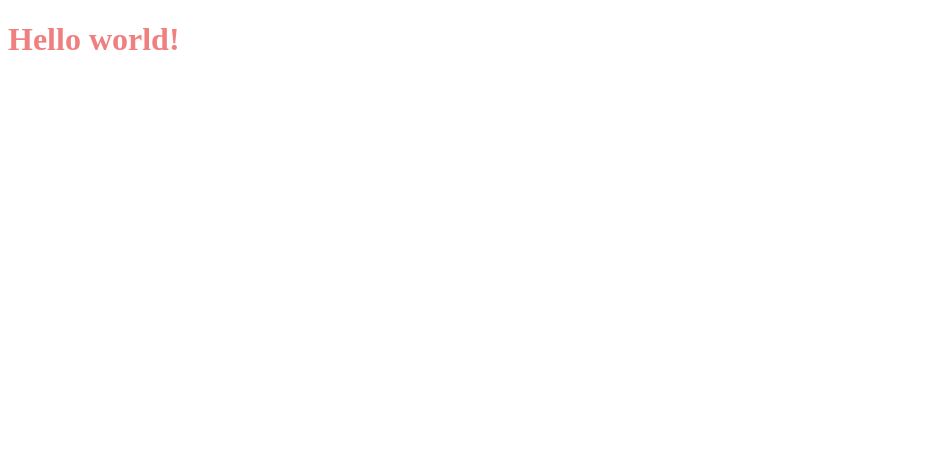
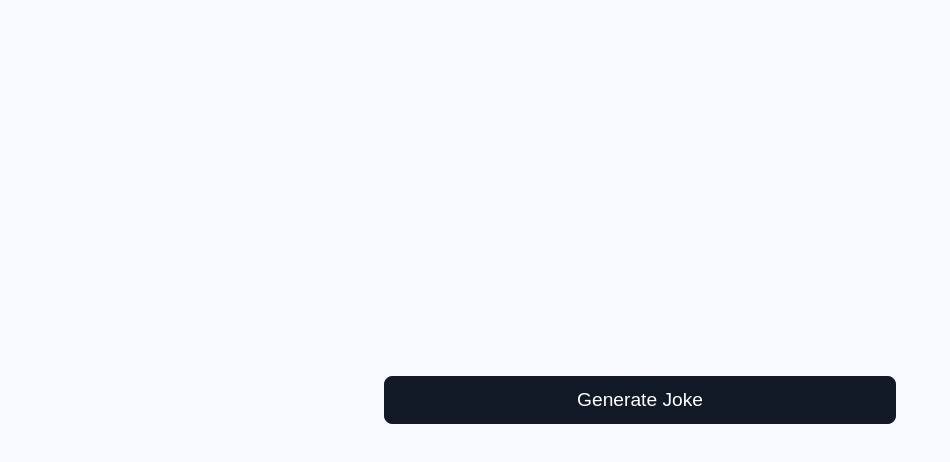
Before and after one commit to StephenODea54/dad-jokes, a website: page src/index.html in a window 1280 px wide. Shown: the whole page, without its empty margins (0-950 px from the left). Drawn offline with Linux system fonts and the light colour scheme; files that its build step writes are made by us from their sources.

Commit message:
add styles

```diff
--- a/src/index.html
+++ b/src/index.html
@@ -1,13 +1,20 @@
 <!DOCTYPE html>
-<html lang="en">
+    <html lang="en">
     <head>
         <meta charset="UTF-8">
-        <meta name="viewport" content="width=device-width, initial-scale=1.0">
-        <link rel="stylesheet" href="styles.css">
-        <title>Document</title>
+        <meta name="viewport" content="width=device-width, initial-scale=1">
+        <title>Dad Jokes</title>
+        <link rel="preconnect" href="https://fonts.googleapis.com">
+        <link rel="preconnect" href="https://fonts.gstatic.com" crossorigin>
+        <link href="https://fonts.googleapis.com/css2?family=Work+Sans&display=swap" rel="stylesheet">
+        <link rel="stylesheet" href="style.css">
     </head>
     <body>
-        <h1 id="heading">Hello world!</h1>
+        <main class="container">
+            <button class="generate-button">
+                Generate Joke
+            </button>
+        </main>
+        <script type="text/javascript" src="../dist/index.js"></script>
     </body>
-    <script type="text/javascript" src="../dist/index.js"></script>
 </html>
--- /dev/null
+++ b/src/style.css
@@ -0,0 +1,48 @@
+* {
+    box-sizing: border-box;
+    padding: 0;
+    margin: 0;
+}
+
+:root {
+    --primary: #111926;
+    --white: #fff;
+    --background: #F8F8FF;
+    --gray: #D3D3D3;
+}
+
+body {
+    font-family: 'Work Sans', sans-serif;
+    background-color: var(--background);
+    display: flex;
+    justify-content: center;
+    align-items: center;
+    height: 100vh;
+    padding: 1rem;
+}
+
+.container {
+    border-radius: 2rem;
+    padding: 2rem;
+    display: flex;
+    justify-content: center;
+    flex-direction: column;
+    max-width: 36rem;
+    width: 100%;
+}
+
+.generate-button {
+    flex-grow: 1;
+    min-height: 3rem;
+    font-size: 1.2rem;
+    background-color: var(--primary);
+    border: 1px solid var(--primary);
+    border-radius: 0.5rem;
+    padding: 0.5rem 1rem;
+    color: var(--white);
+    cursor: pointer;
+}
+
+.generate-button:hover {
+    text-decoration: underline;
+}
--- a/src/styles.css
+++ /dev/null
@@ -1,3 +0,0 @@
-.heading{
-    color: lightcoral;
-}
```
